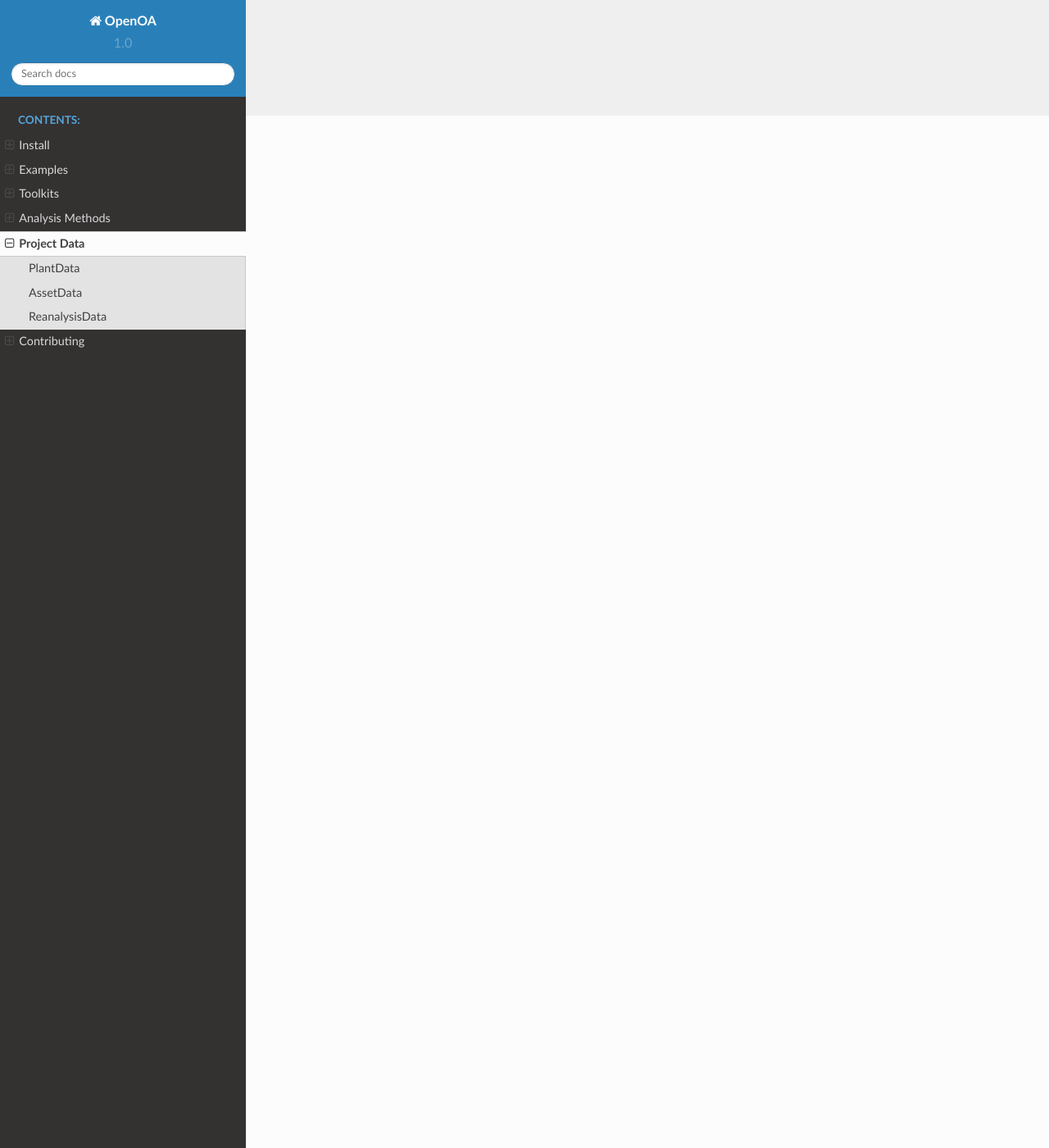
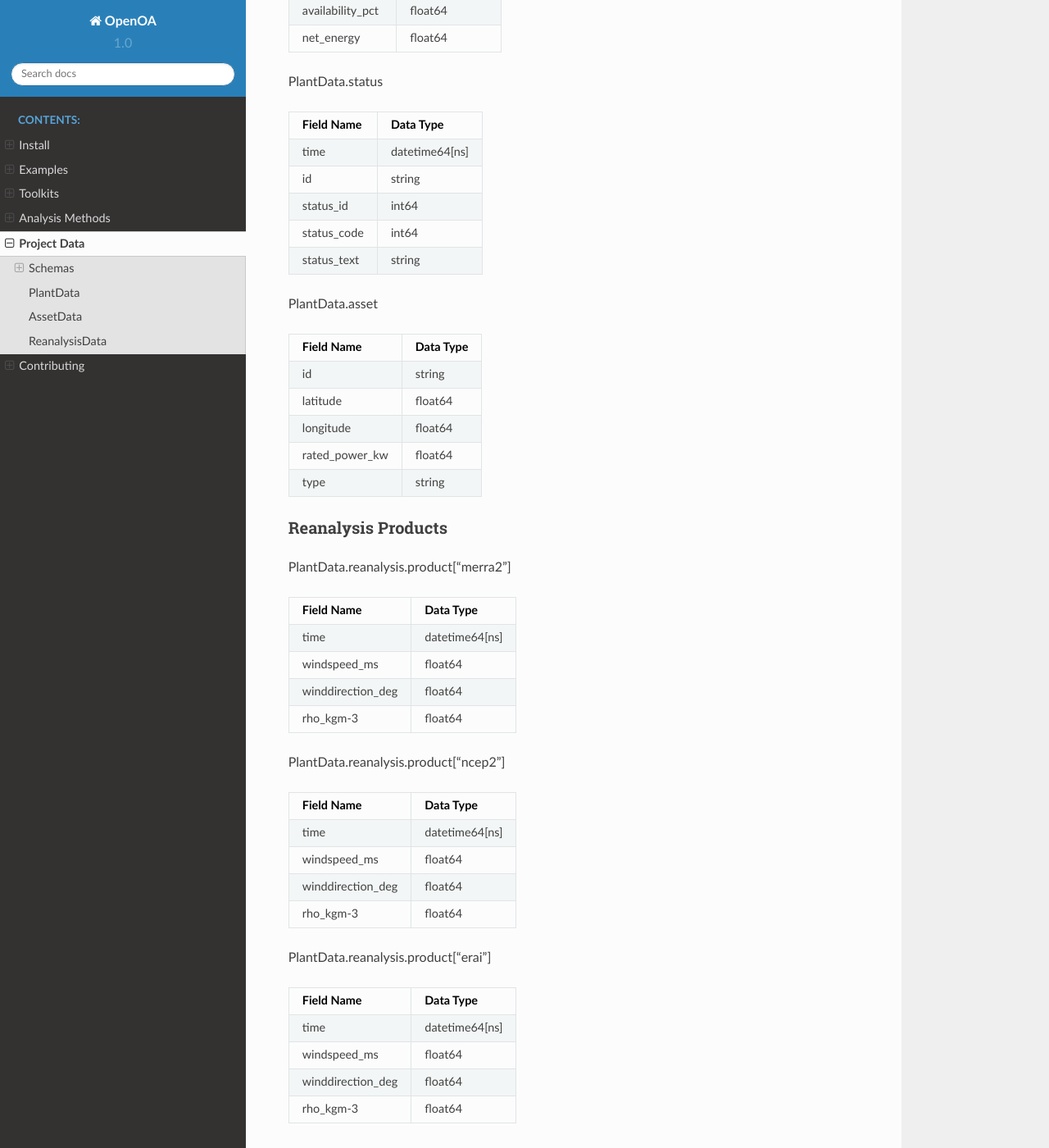
Before and after one commit to NREL/OpenOA, a Sphinx documentation site: the page built from sphinx/types.rst, in a window 1280 px wide and 1400 px high, scrolled down 1259 px. Shown: the whole window at 82% size. Built offline with Sphinx 7.4.7 and the Read the Docs theme 2.0.0, drawn with Linux system fonts in a browser that asks for light colours; pages that are not in the unit, such as notebooks, are missing from menus; some of the changed text lies outside the part shown.

Commit message:
Added schemas to PlantData documentation. Added unmerged change to setup.py which enables code coverage for integration tests.
Issue #446

```diff
--- a/setup.py
+++ b/setup.py
@@ -45,7 +45,7 @@
     def run_tests(self):
         import shlex
         import pytest
-        errno = pytest.main(shlex.split(self.pytest_args + " -o python_files=int_*.py"))
+        errno = pytest.main(shlex.split(self.pytest_args + " -o python_files=int_*.py --cov=operational_analysis"))
         sys.exit(errno)
 
 
--- a/sphinx/types.rst
+++ b/sphinx/types.rst
@@ -5,6 +5,125 @@
 
 New data imported into the operational_analysis toolkit can take advantage of the data structures in the `types` module.
 The base class is operational_analysis.types.PlantData, which represents all known pieces of data about a given wind plant.
+
+
+Schemas
+-------
+
+Operational Data
+^^^^^^^^^^^^^^^^
+
+PlantData.scada
+
+==================== ====================
+ Field Name           Data Type
+==================== ====================
+ time                 datetime64[ns]
+ id                   string
+ power_kw             float64
+ windspeed_ms         float64
+ winddirection_deg    float64
+ status_label         string
+ pitch_deg            float64
+ temp_c               float64
+==================== ====================
+
+PlantData.meter
+
+==================== ====================
+ Field Name           Data Type
+==================== ====================
+ time                 datetime64[ns]
+ power_kw             float64
+ energy_kw            float64
+==================== ====================
+
+
+PlantData.tower
+
+==================== ====================
+ Field Name           Data Type
+==================== ====================
+ time                 datetime64[ns]
+ id                   float64
+==================== ====================
+
+PlantData.curtail
+
+==================== ====================
+ Field Name           Data Type
+==================== ====================
+ time                 datetime64[ns]
+ curtailment_pct      float64
+ availability_pct     float64
+ net_energy           float64
+==================== ====================
+
+
+PlantData.status
+
+==================== ====================
+ Field Name           Data Type
+==================== ====================
+ time                 datetime64[ns]
+ id                   string
+ status_id            int64
+ status_code          int64
+ status_text          string
+==================== ====================
+
+
+PlantData.asset
+
+==================== ====================
+ Field Name           Data Type
+==================== ====================
+ id                   string
+ latitude             float64
+ longitude            float64
+ rated_power_kw       float64
+ type                 string
+==================== ====================
+
+
+Reanalysis Products
+^^^^^^^^^^^^^^^^^^^
+
+PlantData.reanalysis.product["merra2"]
+
+==================== ====================
+ Field Name           Data Type
+==================== ====================
+ time                 datetime64[ns]
+ windspeed_ms         float64
+ winddirection_deg    float64
+ rho_kgm-3            float64
+==================== ====================
+
+PlantData.reanalysis.product["ncep2"]
+
+==================== ====================
+ Field Name           Data Type
+==================== ====================
+ time                 datetime64[ns]
+ windspeed_ms         float64
+ winddirection_deg    float64
+ rho_kgm-3            float64
+==================== ====================
+
+
+PlantData.reanalysis.product["erai"]
+
+==================== ====================
+ Field Name           Data Type
+==================== ====================
+ time                 datetime64[ns]
+ windspeed_ms         float64
+ winddirection_deg    float64
+ rho_kgm-3            float64
+==================== ====================
+
+
 
 PlantData
 ----------------------------------------
```
